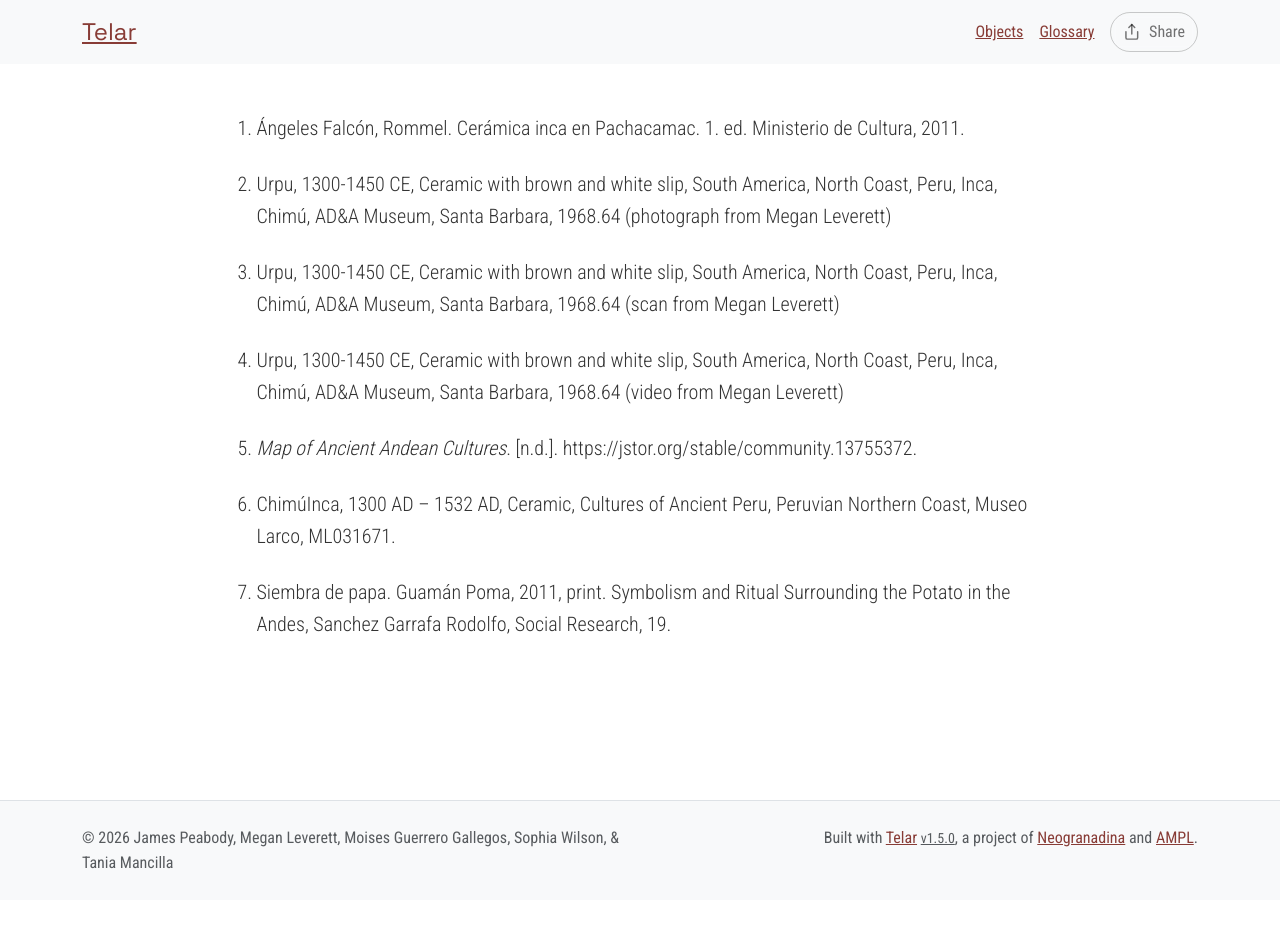
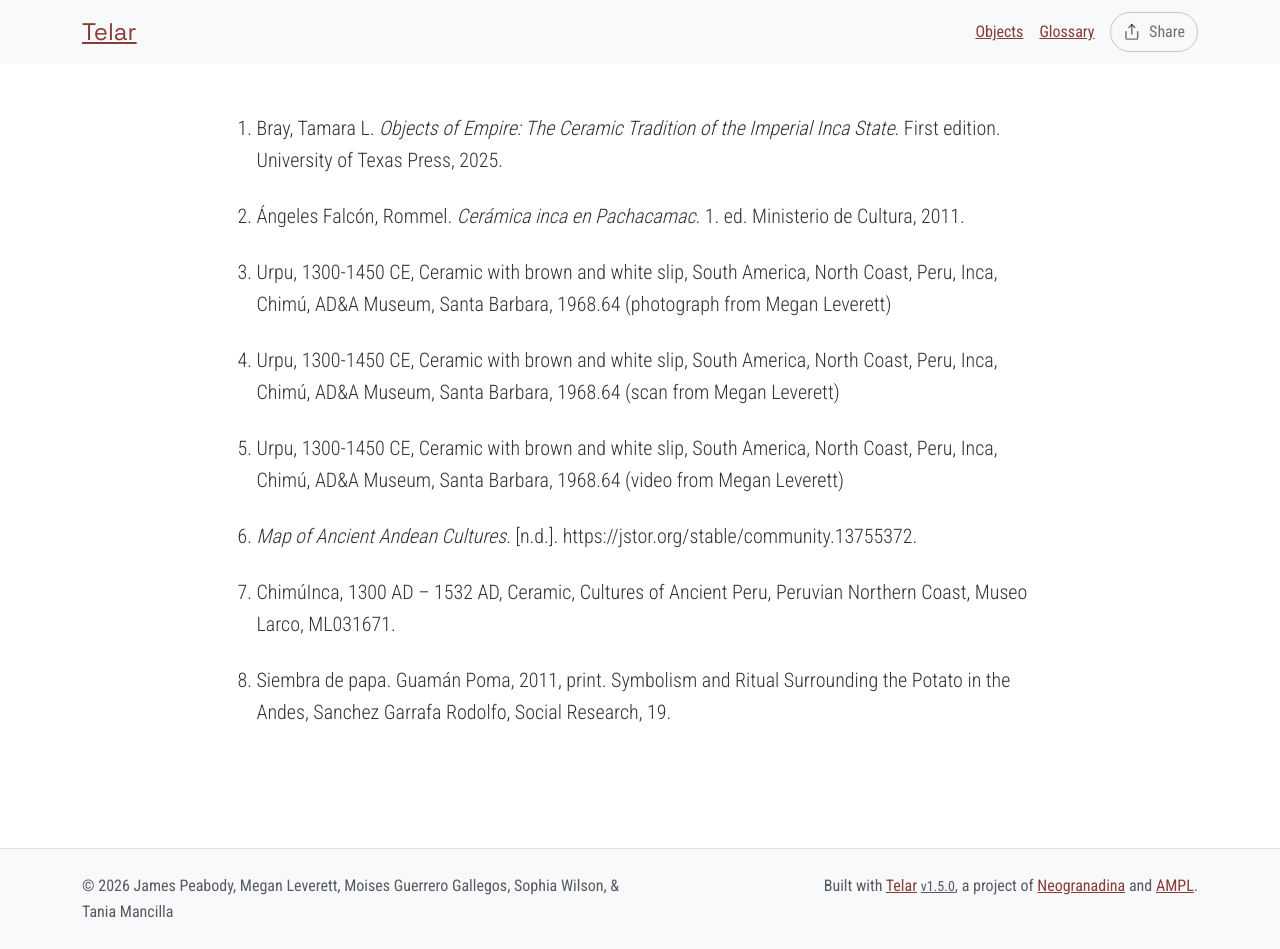
Before and after one commit to meganleverett/potato_urpu, a Jekyll site: the page built from telar-content/texts/stories/blank_template-image-citations.md, in a window 1280 px wide. Built offline with Jekyll 4.4.1, drawn with Linux system fonts in a browser that asks for light colours; before the commit the page ends 900 px from its top, so only the background shows below that.

Commit message:
Modify 1 story, add 1 object
Added:
  Object: objects of empire urpu

Changed:
  Story: Incan Potato Urpu

Published via Telar Compositor

```diff
--- a/telar-content/spreadsheets/blank_template.csv
+++ b/telar-content/spreadsheets/blank_template.csv
@@ -1,7 +1,7 @@
 step,object,x,y,zoom,page,question,answer,alt_text,layer1_button,layer1_content,layer2_button,layer2_content,clip_start,clip_end,loop
 paso,objeto,x,y,zoom,pagina,pregunta,respuesta,texto_alt,boton1,contenido1,boton2,contenido2,inicio_clip,fin_clip,bucle
 1,incavessel,0.5035305092891662,0.5459369145911801,1.08,,What is an Urpu?,"Urpu refers to a ceramic vessel commonly produced in the Inca Empire. The Inca hail from the highlands of Peru. They underwent a period of conquest and rapid expansion from roughly 1430 CE to 1530 CE. At the Empire’s largest extent, its territory stretched from Santiago in the South to Ecuador in the North. Urpu jars were used ceremonially, holding maize beer called Chicha during feasts and ritual events.
-",,Dive Deeper,blank_template-continued.md,,,,,
+",,Dive Deeper,blank_template-continued.md,Go deeper,blank_template-go-deeper.md,,,
 2,potatourpu,0.5132670464940389,0.5005613490862673,1.296,,What was the production process of this Urpu?,"The main body of an Incan Urpu was generally coil built, with the body and mouth constructed separately and then slipped and scored to be attached later in the production process. The vessel would likely have been produced through an assembly line process. Urpus were likely formed along the north coast in the Leche Valley through the use of press molds. Urpus were finished with burnishing techniques to create a shiny, polished exterior, and were slipped and painted using ground mica and other minerals as pigments. Fired at temperatures between 900°-1,000° Fahrenheit in insulated bonfires or simple kilns rather than open firing it allowed for more homogeneously at higher temperatures.
 ",,Image here,blank_template-parts-of-an.md,,,,,
 3,potatourpu,0.49915063400694554,0.38341803344131525,1.86624,,What does the production process show about Incan power?,"Firing techniques changed following the imperial incursion. Based on the vessel being a Chimú-Inca hybrid, it serves as material evidence of the cultural syncretism that followed Inca conquest on the local craftspeople making imperial forms in their own idiom. Because the vessel combines Chimú and Inca elements, it provides evidence of cultural syncretism in which local craftspeople adapted to imperial demands while maintaining their own artistic traditions. The high level of skill seen reflects the importance the empire placed on specialized labor and organized production.
--- a/telar-content/texts/stories/blank_template-image-citations.md
+++ b/telar-content/texts/stories/blank_template-image-citations.md
@@ -2,16 +2,18 @@
 title: "Image Citations"
 ---
 
-1. Ángeles Falcón, Rommel. Cerámica inca en Pachacamac. 1. ed. Ministerio de Cultura, 2011.
+1. Bray, Tamara L. *Objects of Empire: The Ceramic Tradition of the Imperial Inca State*. First edition. University of Texas Press, 2025.
 
-2. Urpu, 1300-1450 CE, Ceramic with brown and white slip, South America, North Coast, Peru, Inca, Chimú, AD&A Museum, Santa Barbara, 1968.64 (photograph from Megan Leverett)
+2. Ángeles Falcón, Rommel. *Cerámica inca en Pachacamac*. 1. ed. Ministerio de Cultura, 2011.
 
-3. Urpu, 1300-1450 CE, Ceramic with brown and white slip, South America, North Coast, Peru, Inca, Chimú, AD&A Museum, Santa Barbara, 1968.64 (scan from Megan Leverett)
+3. Urpu, 1300-1450 CE, Ceramic with brown and white slip, South America, North Coast, Peru, Inca, Chimú, AD&A Museum, Santa Barbara, 1968.64 (photograph from Megan Leverett)
 
-4. Urpu, 1300-1450 CE, Ceramic with brown and white slip, South America, North Coast, Peru, Inca, Chimú, AD&A Museum, Santa Barbara, 1968.64 (video from Megan Leverett)
+4. Urpu, 1300-1450 CE, Ceramic with brown and white slip, South America, North Coast, Peru, Inca, Chimú, AD&A Museum, Santa Barbara, 1968.64 (scan from Megan Leverett)
 
-5. *Map of Ancient Andean Cultures*. \[n.d.\]. https://jstor.org/stable/community.13755372.
+5. Urpu, 1300-1450 CE, Ceramic with brown and white slip, South America, North Coast, Peru, Inca, Chimú, AD&A Museum, Santa Barbara, 1968.64 (video from Megan Leverett)
 
-6. ChimúInca, 1300 AD – 1532 AD, Ceramic, Cultures of Ancient Peru, Peruvian Northern Coast, Museo Larco, ML031671.
+6. *Map of Ancient Andean Cultures*. \[n.d.\]. https://jstor.org/stable/community.13755372.
 
-7. Siembra de papa. Guamán Poma, 2011, print. Symbolism and Ritual Surrounding the Potato in the Andes, Sanchez Garrafa Rodolfo, Social Research, 19.
+7. ChimúInca, 1300 AD – 1532 AD, Ceramic, Cultures of Ancient Peru, Peruvian Northern Coast, Museo Larco, ML031671.
+
+8. Siembra de papa. Guamán Poma, 2011, print. Symbolism and Ritual Surrounding the Potato in the Andes, Sanchez Garrafa Rodolfo, Social Research, 19.
```
Also changed, not shown: telar-content/spreadsheets/objects.csv (+6 -6 lines), telar-content/texts/stories/blank_template-andean-cosmology.md (+1 -0 lines), telar-content/texts/stories/blank_template-go-deeper.md (+2 -1 lines), telar-content/texts/stories/blank_template-incan-relations.md (+1 -0 lines), telar-content/texts/stories/blank_template-syncretism.md (+1 -0 lines).
